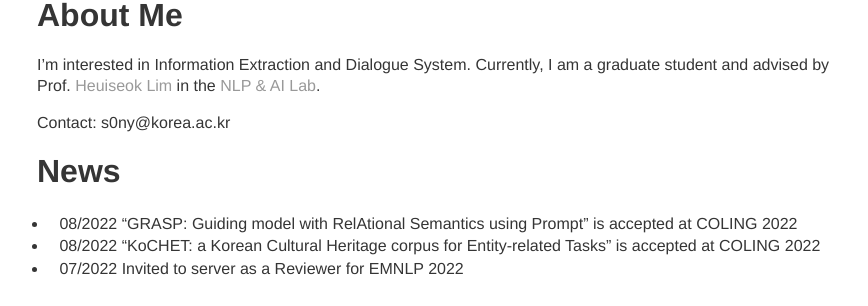
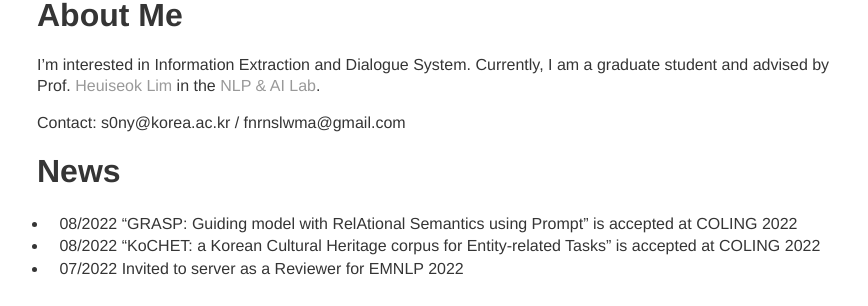
Before and after one commit to rgop13/rgop13.github.io, a Jekyll site: the page built from index.md, in a window 1280 px wide. Shown: the part 302-608 px from the top of the page, without its empty margins (203-1071 px from the left). Built offline with Jekyll 4.4.1, drawn with Linux system fonts in a browser that asks for light colours.

Commit message:
index updated

```diff
--- a/index.md
+++ b/index.md
@@ -6,7 +6,7 @@ layout: about
 I'm interested in Information Extraction and Dialogue System.
 Currently, I am a graduate student and advised by Prof. [Heuiseok Lim](https://scholar.google.co.kr/citations?user=HMTkz7oAAAAJ&hl=ko&oi=ao)  in the [NLP & AI Lab](http://nlp.korea.ac.kr/).
 
-Contact: s0ny@korea.ac.kr
+Contact: s0ny@korea.ac.kr / fnrnslwma@gmail.com
 <br/>
 
 # News
```
